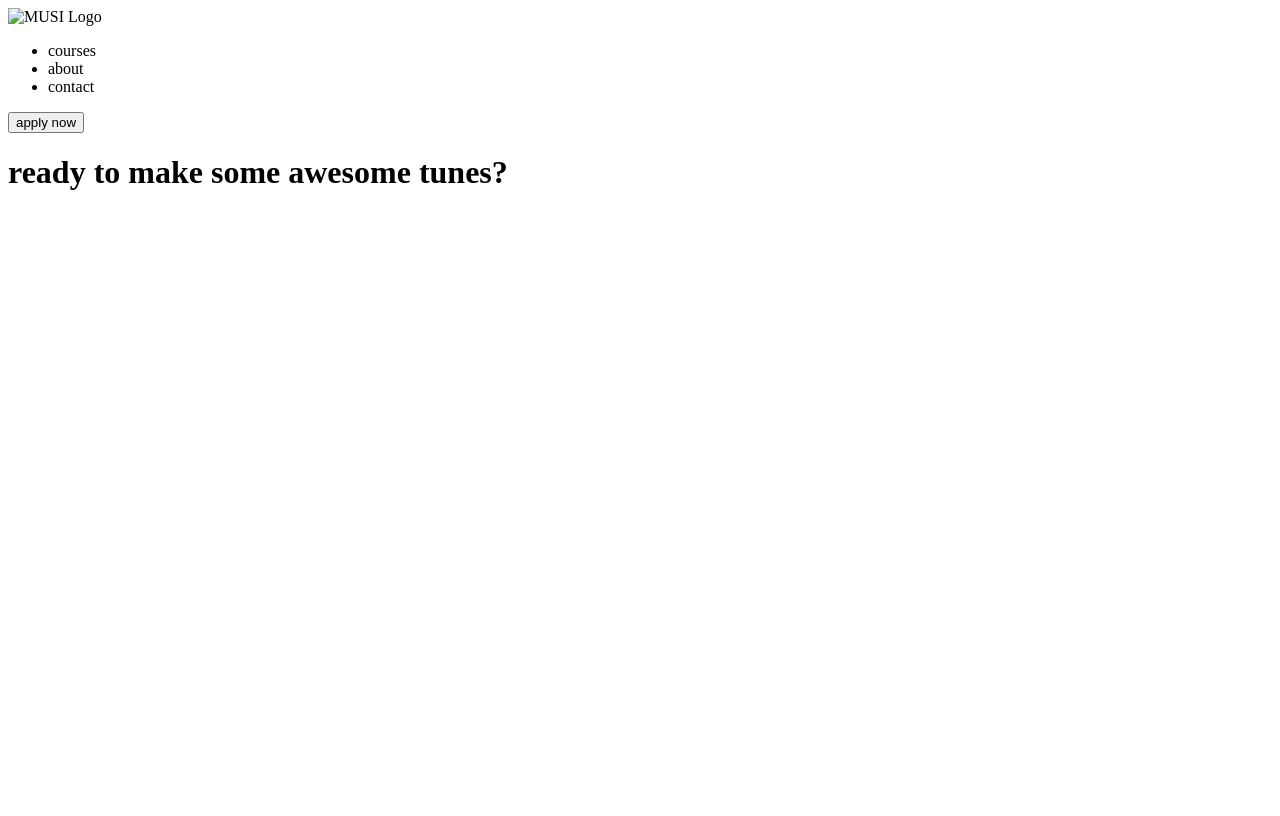
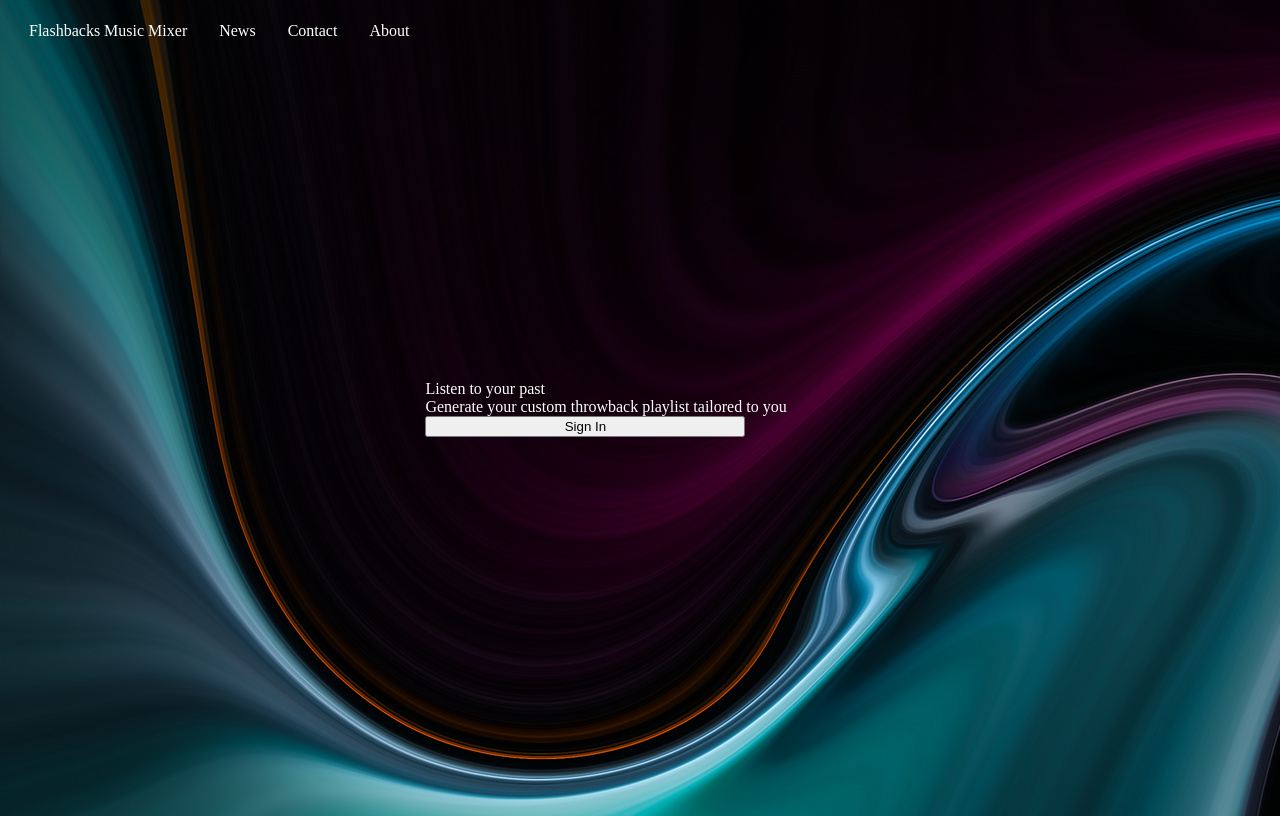
Before and after one commit to CWilliams147/in-class-html, a plain HTML site: page index.html in a window 1280 px wide. Drawn offline with Linux system fonts and the light colour scheme.

Commit message:
index.html

```diff
--- a/index.html
+++ b/index.html
@@ -3,22 +3,23 @@
 <head>
     <meta charset="UTF-8">
     <meta name="viewport" content="width=device-width, initial-scale=1.0">
-    <title>Document</title>
+    <link rel="stylesheet" href="style.css">
+    <title>Flashback Music Mixer</title>
 </head>
 <body>
-    <header>
-        <img src="logo.jpg" alt="MUSI Logo"/>
-        <nav>
-            <ul>
-                <li>courses</li>
-                <li>about</li>
-                <li>contact</li>
-            </ul>
-        </nav>
-        <button>apply now</button>
-    </header>
+    <nav>
+        <ul>
+            <li style="float:left"><a>Flashbacks Music Mixer</a></li>
+            <li><a>News</a></li>
+            <li><a>Contact</a></li>
+            <li><a>About</a></li>
+          </ul>
+    </nav>
     <main>
-        <h1>ready to make some <span>awesome tunes?</span></h1>
+        <div class="heading">Listen to your past</div>
+        <div>Generate your custom throwback playlist tailored to you</div>
+        <button>Sign In</button>
+
     </main>
 </body>
 </html>
--- /dev/null
+++ b/style.css
@@ -0,0 +1,45 @@
+body {
+    background-image: url('bg.jpeg');
+}
+
+main {
+    display: flex;
+    flex-direction: column;
+    justify-content: center;
+    color: white;
+    height: 100vh;
+}
+button {
+    width: 25vw;
+}
+
+nav {
+    color: white;
+    padding-left: 5px;
+    flex-direction: row;
+
+}
+
+ul {
+    list-style-type: none;
+    margin: 0;
+    padding: 0;
+    display: inline;
+}
+
+.heading {
+    size: 25px;
+}
+
+li {
+    display: block;
+    float: left;
+  }
+
+  li a {
+    display: block;
+    color: white;
+    text-align: center;
+    padding: 14px 16px;
+    text-decoration: none;
+  }
```
Also changed, not shown: bg.jpeg (added), music_app.css (deleted).
